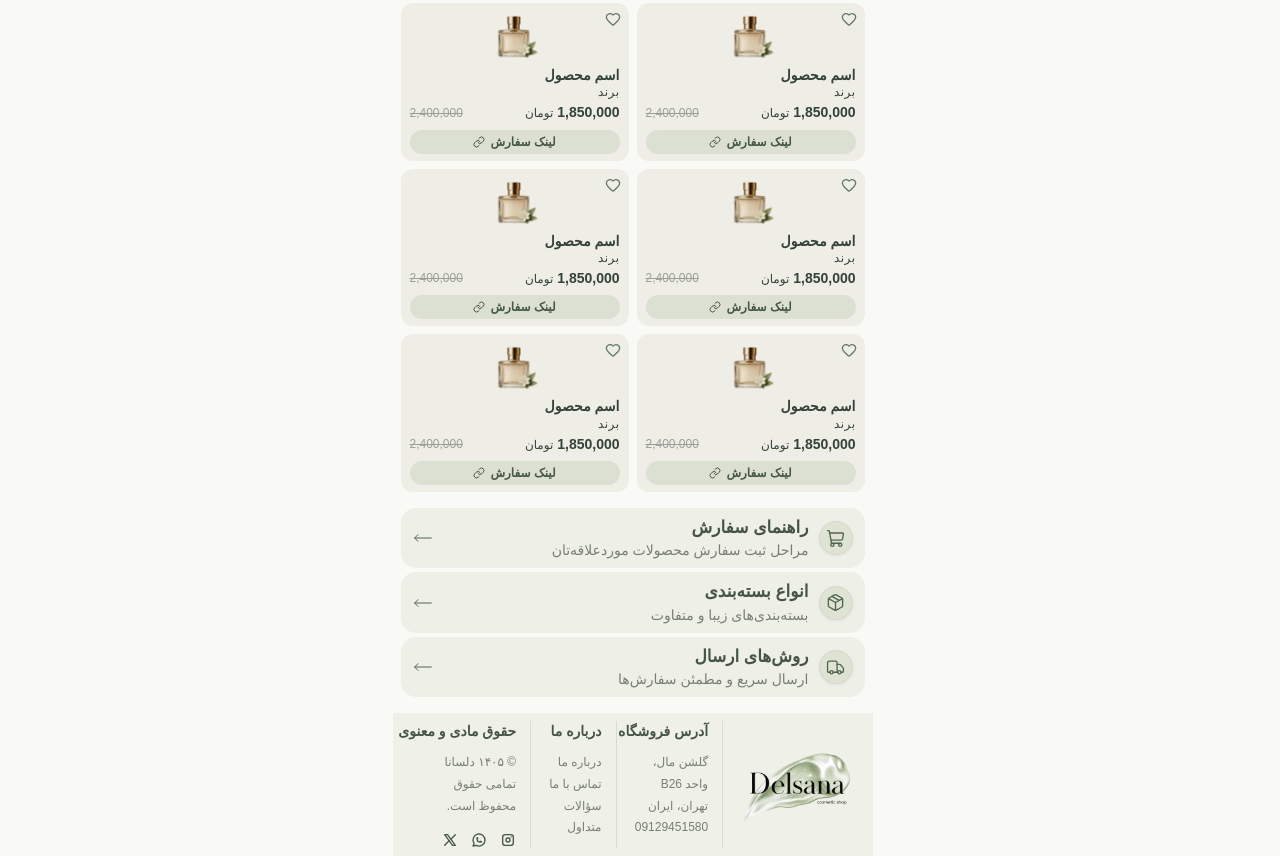
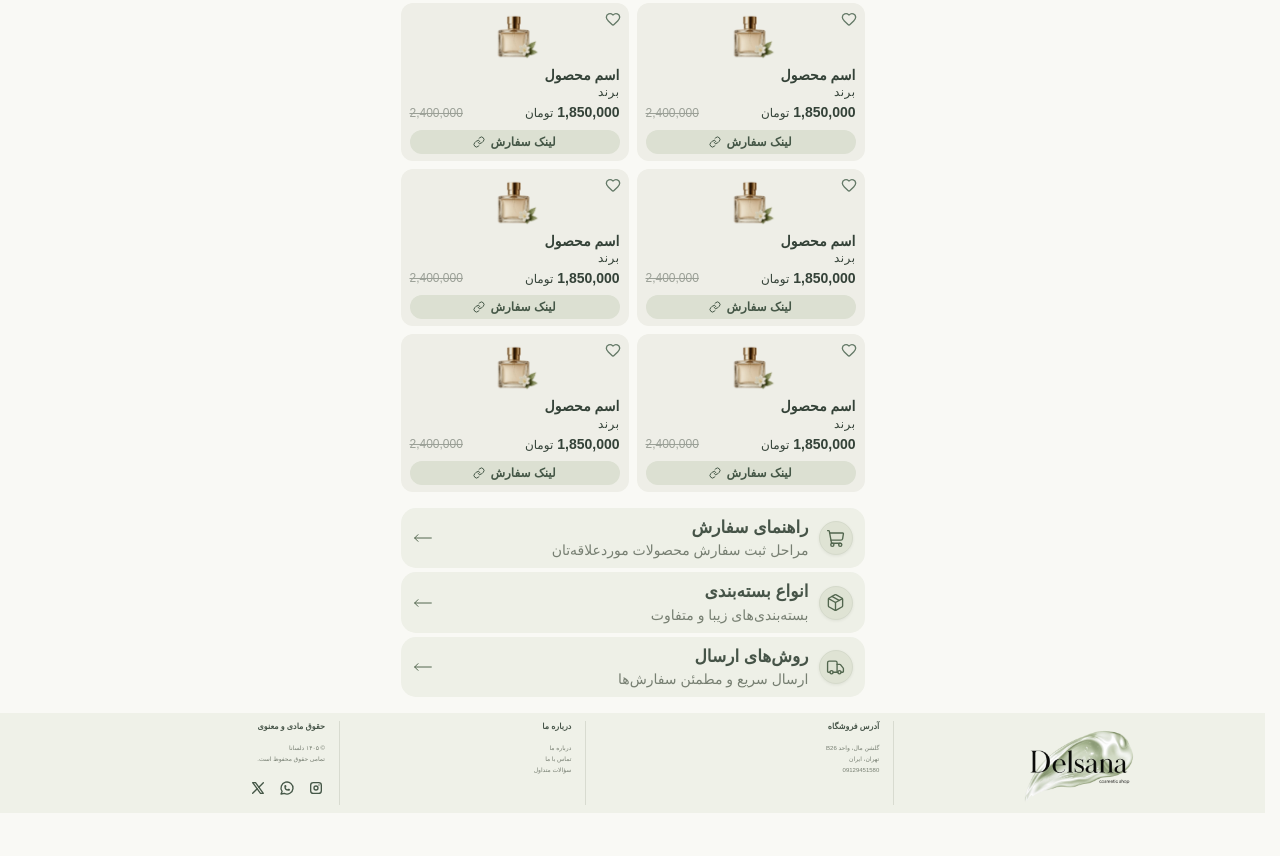
Before and after one commit to erfanimani2002/delsanacosmetic, a plain HTML site: page storefront/index.html in a window 1280 px wide. Shown: the part 854-1710 px from the top of the page. After the commit the page ends 1667 px from the top, so only its background shows below. Drawn offline with Linux system fonts and the light colour scheme; a web font is replaced by a local one.

Commit message:
adjust page layout and footer typography

```diff
--- a/css/storefront/styles.css
+++ b/css/storefront/styles.css
@@ -48,18 +48,24 @@
     --font-size-2xl: 22px;
     --font-size-3xl: 24px;
     --font-size-display: 52px;
+    --font-size-footer-title: 8px;
+    --font-size-footer-subtle: 6px;
 }
 
 body {
     font-family: 'Uni Neue', sans-serif;
     background-color: var(--color-background);
-    max-width: 480px;
-    min-width: 370px;
-    margin: auto;
-    padding: 0 8px;
-    position: relative;
+
+
+
 }
-
+ main {
+     max-width: 480px;
+     min-width: 370px;
+     margin: auto;
+     padding: 0 8px;
+     position: relative;
+ }
 /* Header */
 
 header {
@@ -74,9 +80,6 @@ header {
     z-index: 99;
     top: 0;
 
-
-    margin-left: -8px;
-    margin-right: -8px;
     padding: 4px 8px;
 
 }
@@ -650,7 +653,7 @@ header {
 /* Footer */
 
 .site-footer {
-    width: calc(100% + 16px);
+    width: 100%;
     box-sizing: border-box;
     margin-top: 16px;
     padding: 8px 32px;
@@ -658,8 +661,7 @@ header {
     background-color: var(--color-surface-translucent);
     color: var(--color-text-secondary);
 
-    margin-left: -8px;
-    margin-right: -8px;
+    margin: 16px auto 0;
 }
 
 .footer-content {
@@ -712,7 +714,7 @@ header {
 
 .footer-column h3 {
     margin: 0 0 10px;
-    font-size: var(--font-size-sm);
+    font-size: var(--font-size-footer-title);
     font-weight: 700;
     line-height: 1.5;
     white-space: nowrap;
@@ -721,7 +723,7 @@ header {
 .footer-column p,
 .footer-column > a {
     margin: 0;
-    font-size: var(--font-size-xs);
+    font-size: var(--font-size-footer-subtle);
     font-weight: 400;
     line-height: 1.8;
     color: var(--color-text-muted);
```
